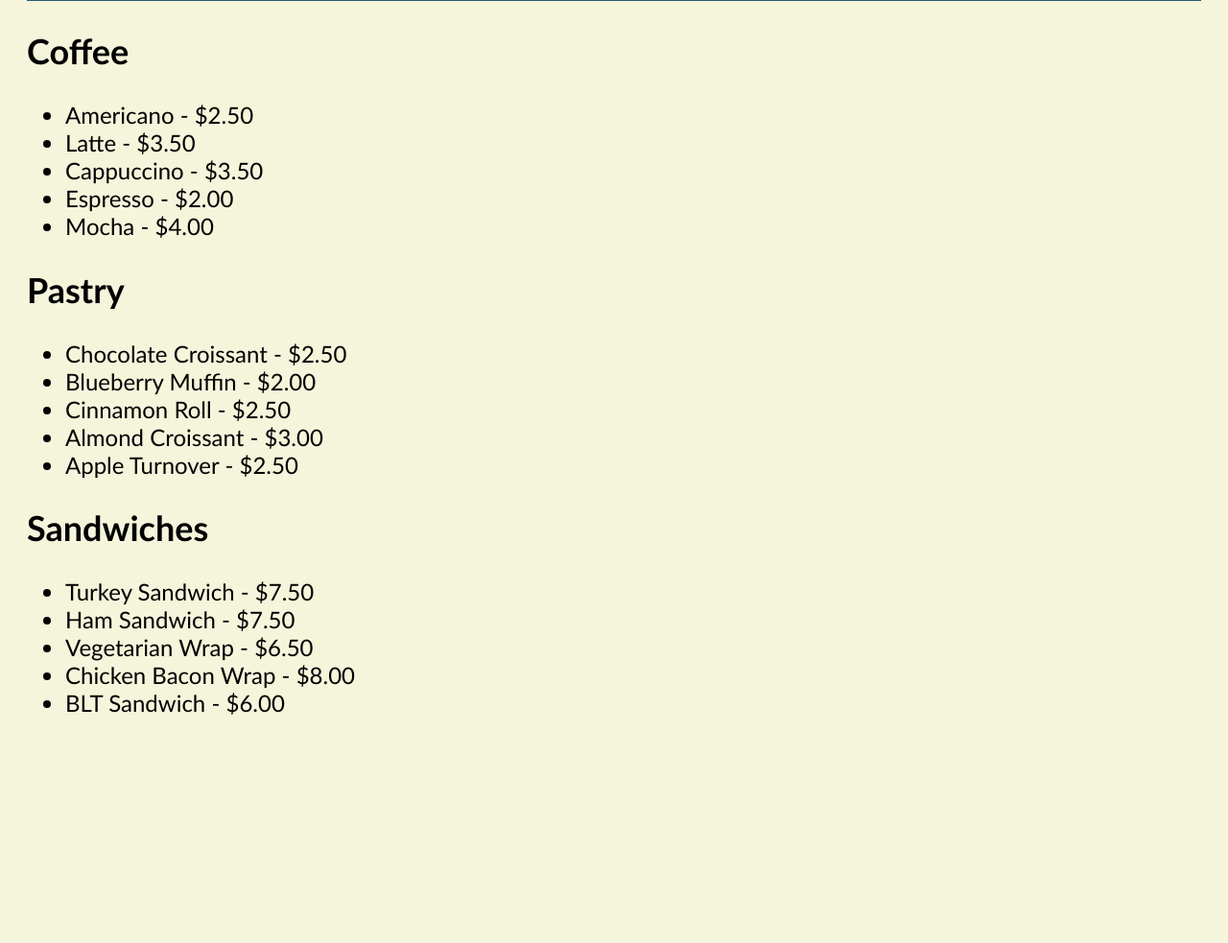
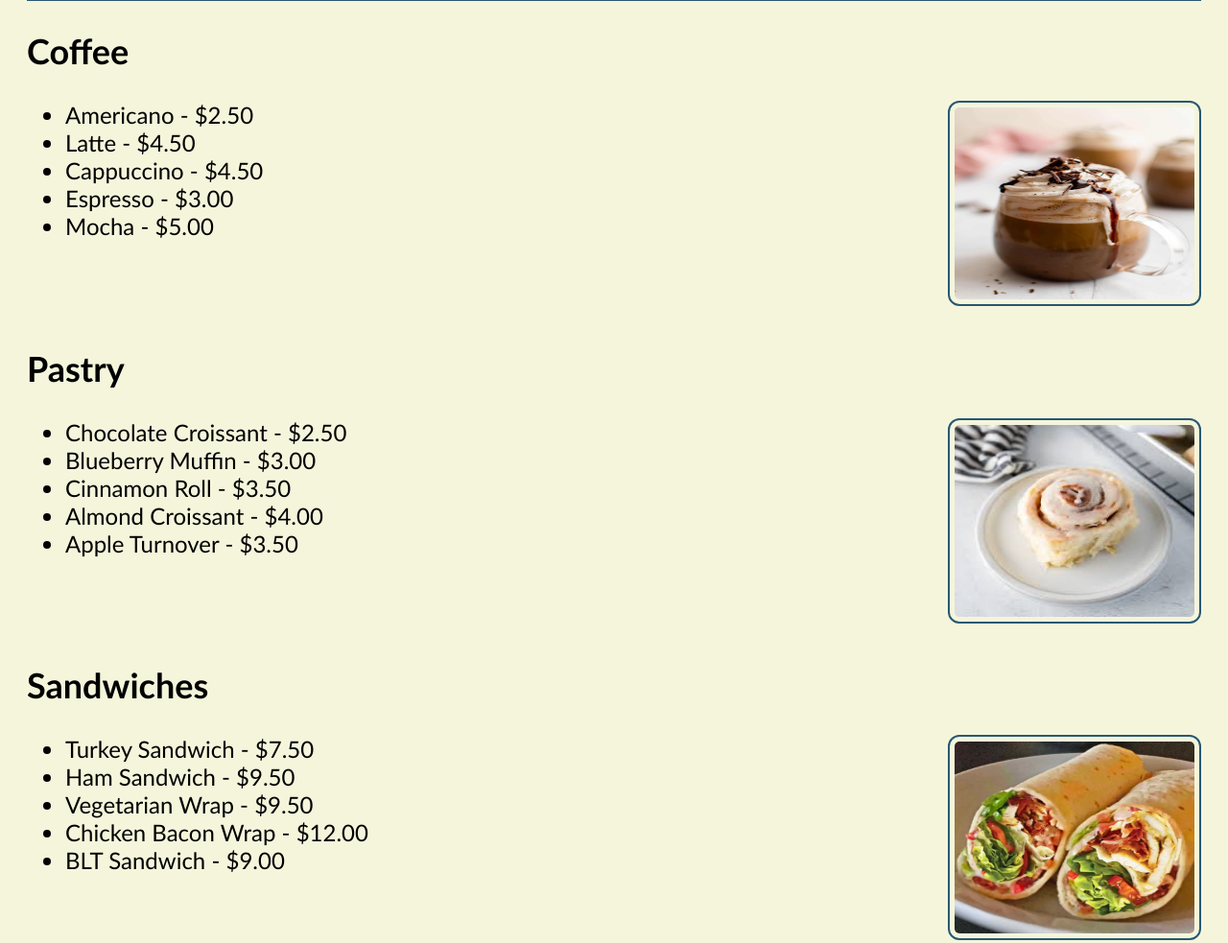
Before and after one commit to yannarmstrong/7.3-HTML-website, a plain HTML site: page pages/menu.html in a window 1280 px wide. Shown: the part 285-1268 px from the top of the page at 96% size. Before the commit the page ends 1113 px from the top, so only its background shows below. Drawn offline with Linux system fonts and the light colour scheme.

Commit message:
almost done

```diff
--- a/css/main_style.css
+++ b/css/main_style.css
@@ -39,6 +39,7 @@ section img {
   float: right;
   padding: 5px;
   width: 250px;
+  height: 200px;
 }
 
 section p{
--- a/pages/menu.html
+++ b/pages/menu.html
@@ -22,33 +22,35 @@
       <section>
           <h2>Coffee</h2>
           <ul>
-              <li>Americano - $2.50</li>
-              <li>Latte - $3.50</li>
-              <li>Cappuccino - $3.50</li>
-              <li>Espresso - $2.00</li>
-              <li>Mocha - $4.00</li>
+              <li><img src="/images/mocha-latte-recipe.jpg">Americano - $2.50</li>
+              <li>Latte - $4.50</li>
+              <li>Cappuccino - $4.50</li>
+              <li>Espresso - $3.00</li>
+              <li>Mocha - $5.00</li>
           </ul>
       </section>
-
+      <br>
+      <br>
       <section>
           <h2>Pastry</h2>
           <ul>
-              <li>Chocolate Croissant - $2.50</li>
-              <li>Blueberry Muffin - $2.00</li>
-              <li>Cinnamon Roll - $2.50</li>
-              <li>Almond Croissant - $3.00</li>
-              <li>Apple Turnover - $2.50</li>
+              <li><img src="/images/cinamonroll.jpg">Chocolate Croissant - $2.50</li>
+              <li>Blueberry Muffin - $3.00</li>
+              <li>Cinnamon Roll - $3.50</li>
+              <li>Almond Croissant - $4.00</li>
+              <li>Apple Turnover - $3.50</li>
           </ul>
       </section>
-
+      <br>
+      <br>
       <section>
           <h2>Sandwiches</h2>
           <ul>
-              <li>Turkey Sandwich - $7.50</li>
-              <li>Ham Sandwich - $7.50</li>
-              <li>Vegetarian Wrap - $6.50</li>
-              <li>Chicken Bacon Wrap - $8.00</li>
-              <li>BLT Sandwich - $6.00</li>
+              <li><img src="/images/Chicken-Bacon-Wrap-featured-A.webp">Turkey Sandwich - $7.50</li>
+              <li>Ham Sandwich - $9.50</li>
+              <li>Vegetarian Wrap - $9.50</li>
+              <li>Chicken Bacon Wrap - $12.00</li>
+              <li>BLT Sandwich - $9.00</li>
           </ul>
       </section>
       <br>
```
Also changed, not shown: 1 other file.
